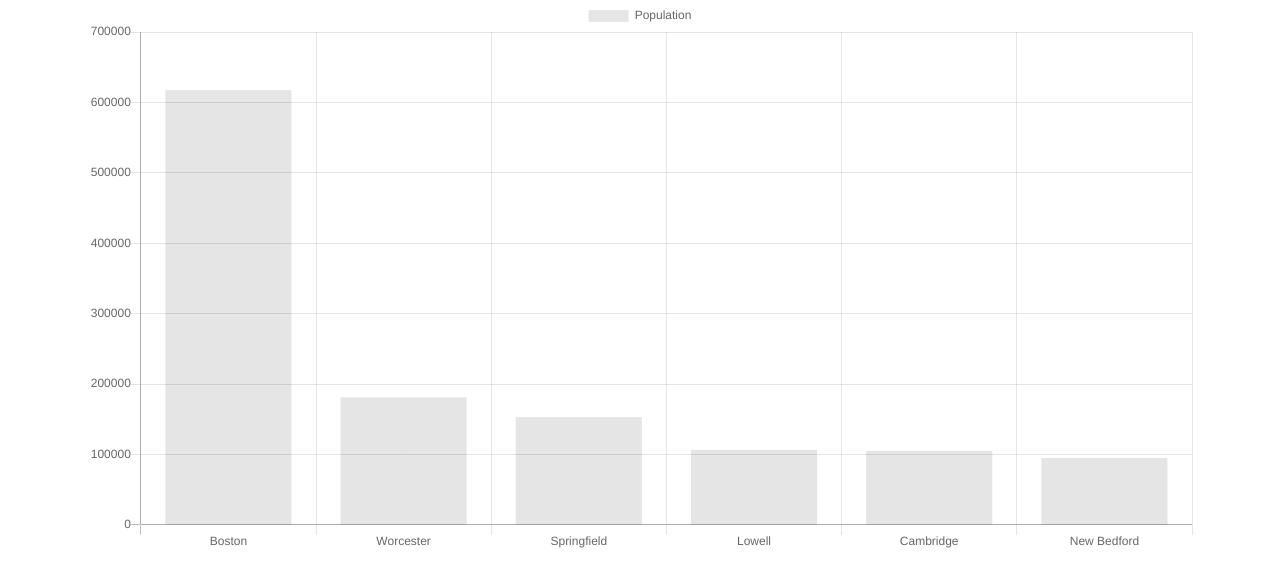
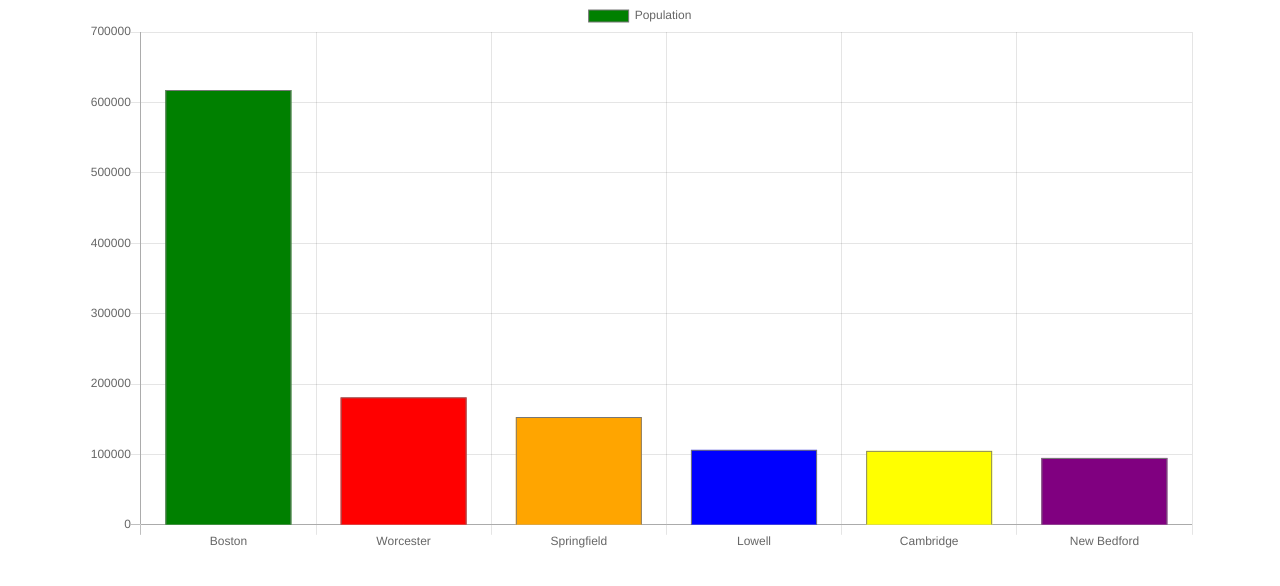
Before and after one commit to jimmymetts/Chart_JS_Exercise, a plain HTML site: page index.html in a window 1280 px wide. Drawn offline with nearby package versions, Linux system fonts and the light colour scheme.

Commit message:
added background color & hoverBorder to bars

```diff
--- a/index.html
+++ b/index.html
@@ -30,8 +30,20 @@
                         106519,
                         105162,
                         95072
+                    ],
+                    backgroundColor: [
+                        'green',
+                        'red',
+                        'orange',
+                        'blue',
+                        'yellow',
+                        'purple'
+                    ],
+                    borderWidth: 1,
+                    borderColor: '#777',
+                    hoverBorderWidth: 3,
+                    hoverBorderColor: '#000'
 
-                    ]
                 }]
             },
             options: {}
```
